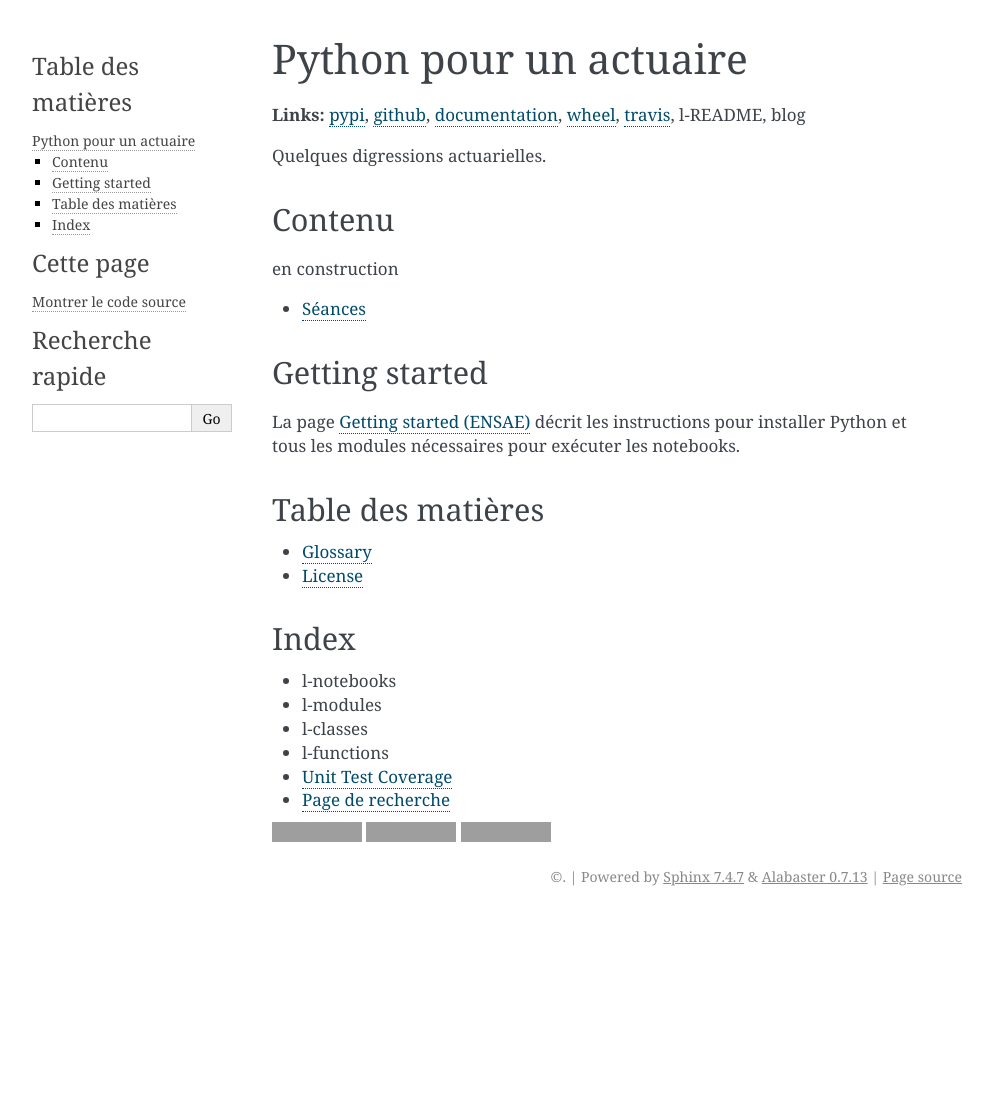
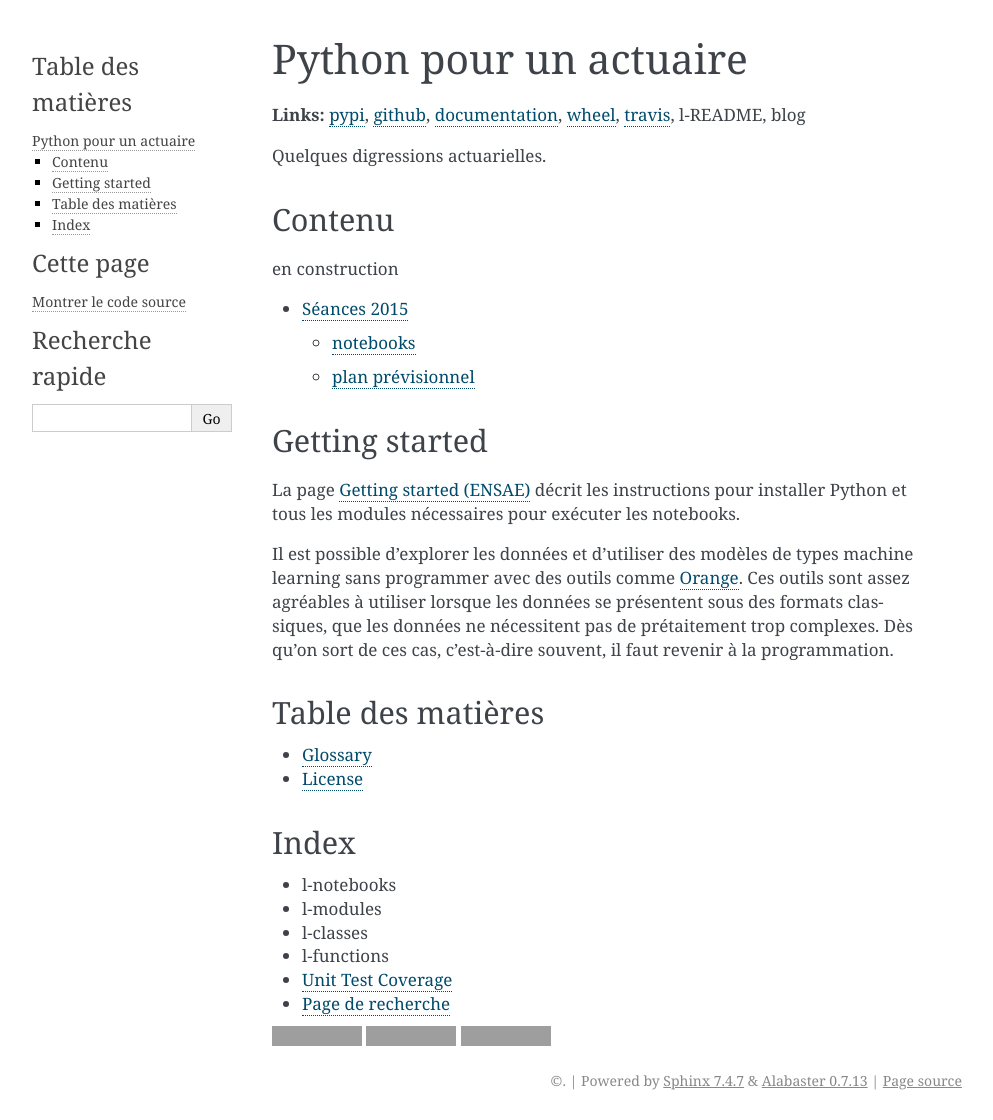
Before and after one commit to sdpython/actuariat_python, a Sphinx documentation site: the page built from _doc/sphinxdoc/source/index.rst, in a window 1280 px wide. Shown: the whole page, without its empty margins (148-1141 px from the left). Built offline with Sphinx 7.4.7, drawn with Linux system fonts in a browser that asks for light colours; pages that are not in the unit, such as notebooks, are missing from menus; before the commit the page ends 916 px from its top, so only the background shows below that; grey boxes are pictures that could not be loaded.

Commit message:
first sketch on june session

```diff
--- a/_doc/sphinxdoc/source/index.rst
+++ b/_doc/sphinxdoc/source/index.rst
@@ -1,3 +1,4 @@
+
 Python pour un actuaire
 =======================
 
@@ -22,7 +23,7 @@ en construction
 
 .. toctree::
 
-    seances
+    seances_2015
 
 
 .. _l-getting-started-main:
@@ -37,6 +38,12 @@ La page
 `Getting started (ENSAE) <http://www.xavierdupre.fr/app/ensae_teaching_cs/helpsphinx3/index.html#getting-started>`_
 décrit les instructions pour installer Python et tous les modules
 nécessaires pour exécuter les notebooks.
+
+Il est possible d'explorer les données et d'utiliser des modèles de types machine learning
+sans programmer avec des outils comme `Orange <http://orange.biolab.si/>`_. Ces outils sont assez
+agréables à utiliser lorsque les données se présentent sous des formats classiques,
+que les données ne nécessitent pas de prétaitement trop complexes.
+Dès qu'on sort de ces cas, c'est-à-dire souvent, il faut revenir à la programmation.
 
 
 
```
Also changed, not shown: _doc/sphinxdoc/source/seances_2015.rst (renamed from _doc/sphinxdoc/source/seances.rst, +12 -12 lines), 2 other files.
